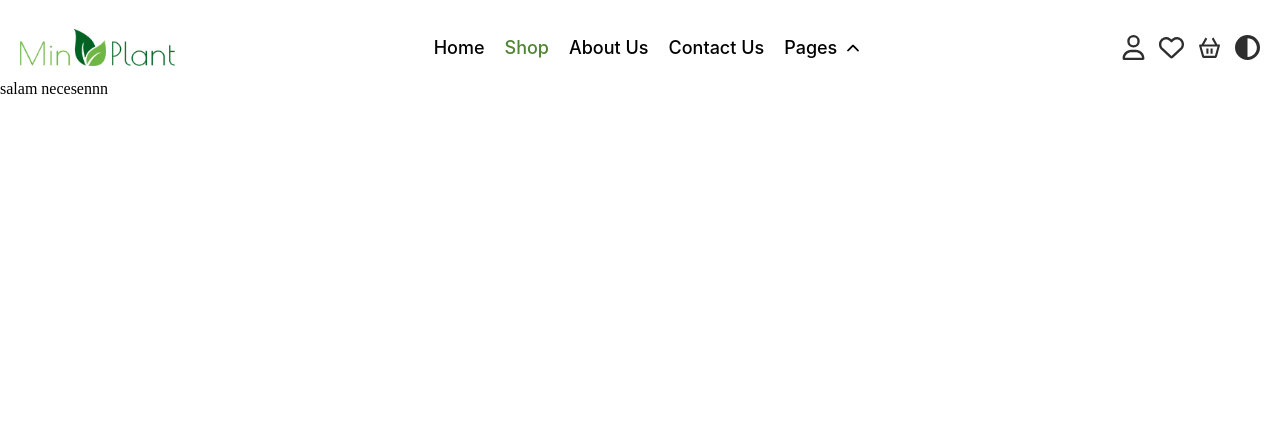
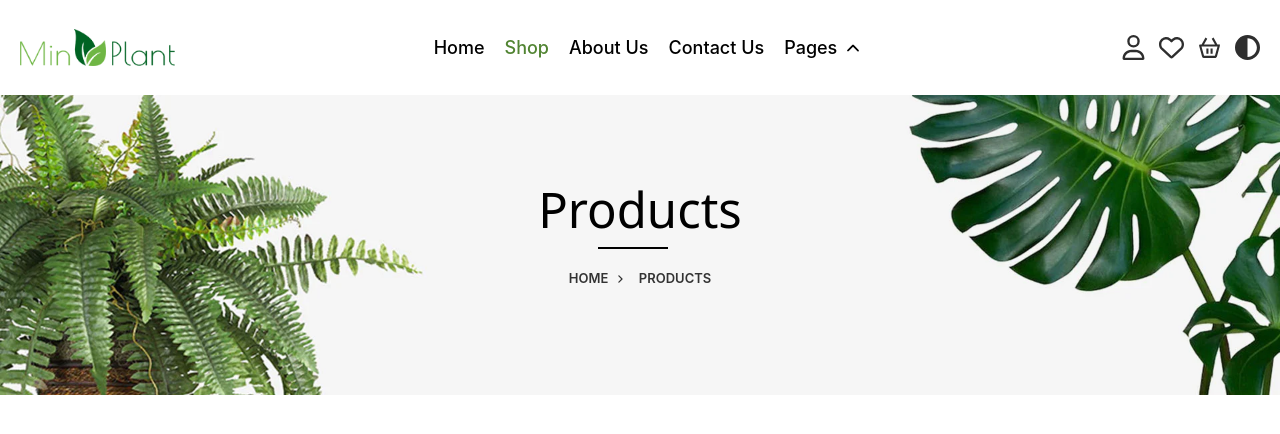
Before and after one commit to nargizsafarli/FinalProject, a React (Vite) app: page /shop in a window 1280 px wide. Shown: the top 434 px of the page. Built offline with nearby package versions, Linux system fonts and the light colour scheme.

Commit message:
productSec component created

```diff
--- /dev/null
+++ b/src/Components/ProductSection/ProductSec.jsx
@@ -0,0 +1,18 @@
+import React from 'react'
+import sec from "./ProductSec.module.css"
+import { Link } from 'react-router-dom'
+import { FontAwesomeIcon } from '@fortawesome/react-fontawesome'
+import { faAngleRight } from '@fortawesome/free-solid-svg-icons'
+function ProductSec() {
+  return (
+    <div className={sec.container}>
+       <p>Products</p>
+      <div className={sec.product}>
+        <Link to="/">HOME <FontAwesomeIcon icon={faAngleRight} className={sec.icon} /></Link>
+        <Link to="/shop">PRODUCTS</Link>
+      </div>
+    </div>
+  )
+}
+
+export default ProductSec
--- /dev/null
+++ b/src/Components/ProductSection/ProductSec.module.css
@@ -0,0 +1,44 @@
+.container{
+    width: 100%;
+    height: 300px;
+    background-image: url("./assets/bg_about.webp");
+    margin-top: 95px;
+    background-position: center;
+    background-size: cover;
+    display: flex;
+    align-items: center;
+    justify-content: center;
+    flex-direction: column;
+}
+.container p{
+    font-family: system-ui, -apple-system, BlinkMacSystemFont, 'Segoe UI', Roboto, Oxygen, Ubuntu, Cantarell, 'Open Sans', 'Helvetica Neue', sans-serif;
+    font-size: 49px;
+    font-weight: 400;
+    color: #000;
+    position: relative;
+}
+.container p::before{
+    position: absolute;
+    content: "";
+    width: 70px;
+    height: 2px;
+    background-color: black;
+    top: 71px;
+    left: 60px;
+}
+.product {
+    padding: 28px 0;
+  display: flex;
+  gap: 16px;
+   a{
+    font-family: -apple-system, BlinkMacSystemFont, "Segoe UI", Roboto, "Helvetica Neue", Arial, sans-serif, "Apple Color Emoji", "Segoe UI Emoji", "Segoe UI Symbol", "Noto Color Emoji";
+    font-size: 13px;
+    color: #333;
+    font-weight: 600;
+    text-decoration: none;
+   }
+}
+.icon{
+    font-size: 10px;
+    margin-left: 5px;
+}
--- a/src/Pages/ShopPage.jsx
+++ b/src/Pages/ShopPage.jsx
@@ -1,11 +1,14 @@
 import React from 'react'
 import Navbar from '../Shared/Navbar/Navbar'
+import ProductSec from '../Components/ProductSection/ProductSec'
 
 function ShopPage() {
   return (
     <div>
         <Navbar/>
-       <div style={{paddingTop:"80px"}}>salam necesennn</div>
+       {/* <div style={{paddingTop:"80px"}}> */}
+        <ProductSec/>
+       {/* </div>  */}
     </div>
   )
 }
```
Also changed, not shown: src/Components/ProductSection/assets/bg_about.webp (added).
